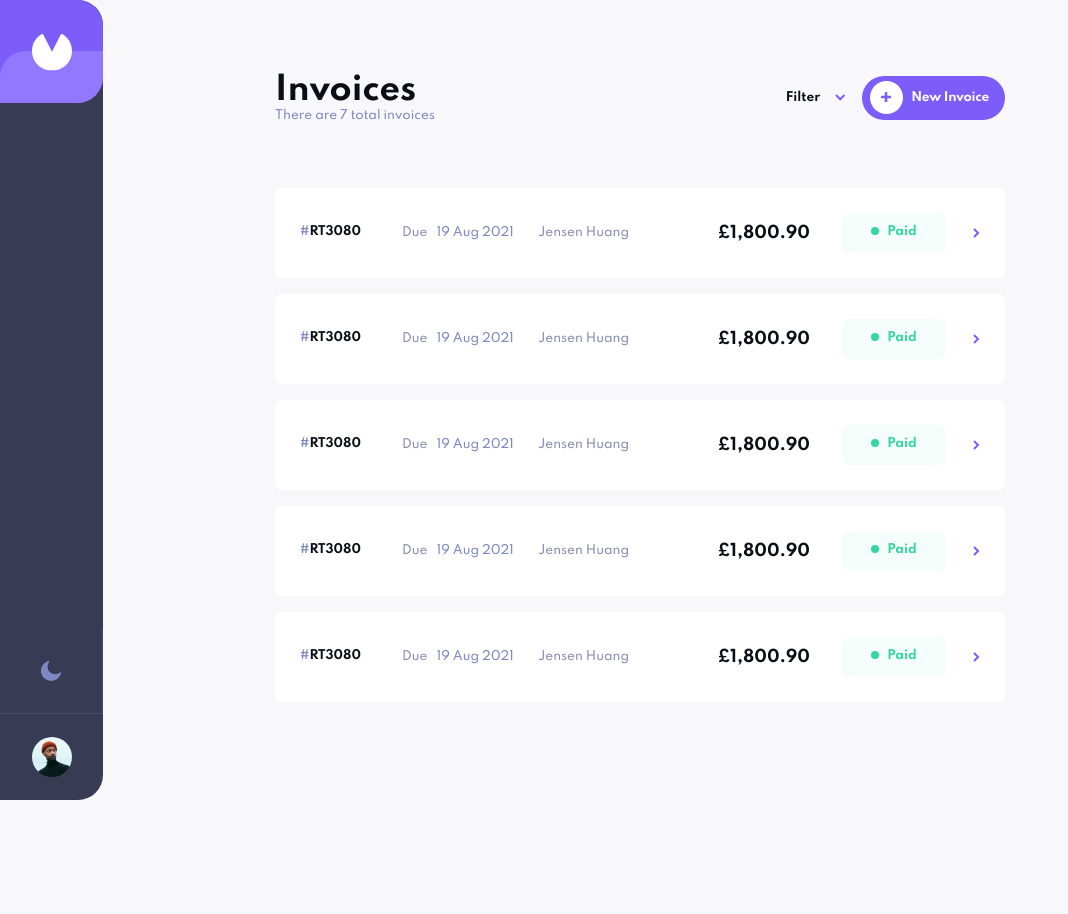
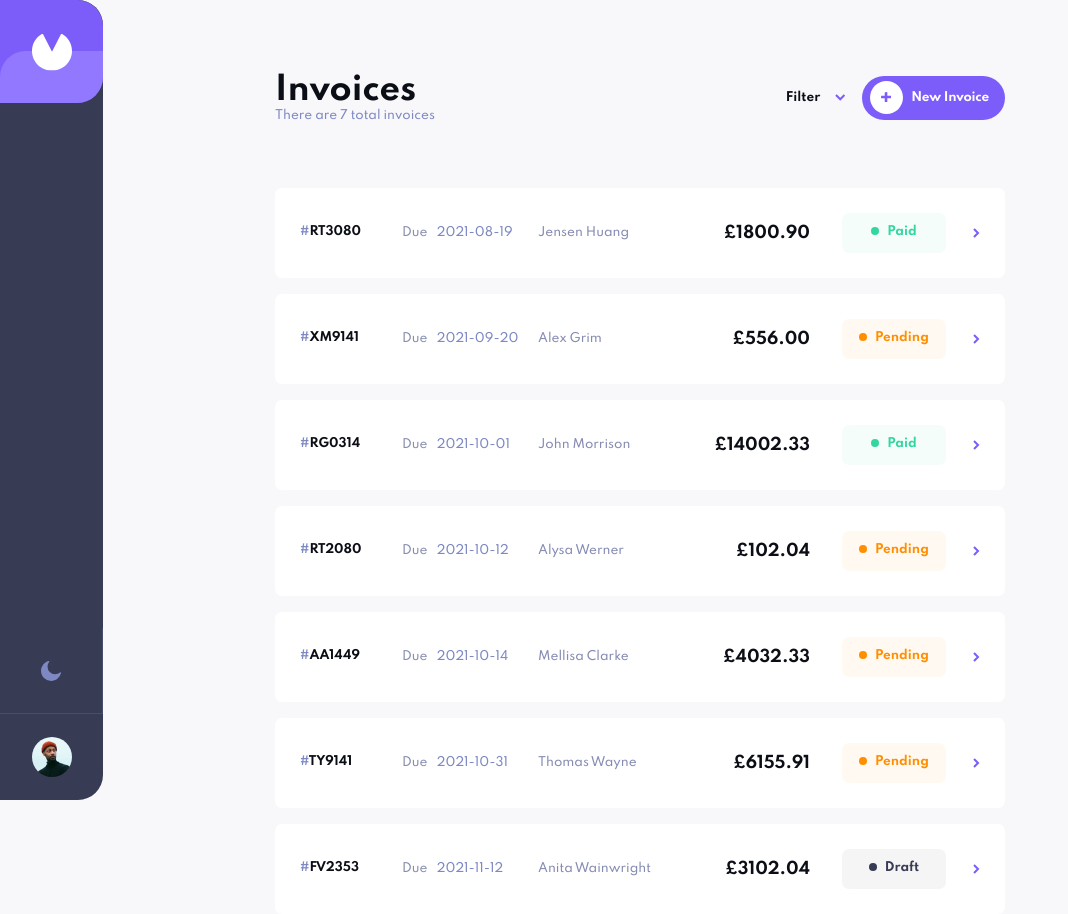
Before and after one commit to androgitai/invoice-app, a React (Create React App) app: page /invoices in a window 1280 px wide. Shown: the top 914 px of the page, without its empty margins (0-1068 px from the left). Before the commit the page ends 800 px from the top, so only its background shows below. Built offline with nearby package versions, Linux system fonts and the light colour scheme.

Commit message:
invoice list connected to store

```diff
--- a/src/components/Invoices/InvoiceItem.js
+++ b/src/components/Invoices/InvoiceItem.js
@@ -6,21 +6,24 @@ import useMediaQuery from '../../hooks/use-media-query';
 
 const InvoiceItem = props => {
   const isTablet = useMediaQuery('(min-width: 768px)');
+  const { invoiceId, paymentDue, clientName, total, status } = props;
 
   return (
+    <div onClick={props.onClick}>
       <Card cardType='grid-invoiceList'>
         <h4 className={classes.item1}>
-        <span>#</span>RT3080
+          <span>#</span>
+          {invoiceId}
         </h4>
-      <p className={classes.item2}>Jensen Huang</p>
+        <p className={classes.item2}>{clientName}</p>
 
         <p className={classes.item3}>
-        <span>Due</span> 19 Aug 2021
+          <span>Due</span> {paymentDue}
         </p>
-      <h3 className={classes.item4}>£1,800.90</h3>
+        <h3 className={classes.item4}>£{total.toFixed(2)}</h3>
 
         <div className={classes.item5}>
-        <StatusPill status='Paid' />
+          <StatusPill status={status} />
         </div>
         {isTablet && (
           <img
@@ -30,6 +33,7 @@ const InvoiceItem = props => {
           />
         )}
       </Card>
+    </div>
   );
 };
 
--- a/src/components/Invoices/InvoicesHead.js
+++ b/src/components/Invoices/InvoicesHead.js
@@ -7,7 +7,7 @@ import Filter from '../UI/Elements/Filter';
 import useMediaQuery from '../../hooks/use-media-query';
 import InvoiceFormModal from '../UI/Modals/InvoiceFormModal';
 
-const InvoicesHead = () => {
+const InvoicesHead = props => {
   const [filterOpen, setFilterOpen] = useState(false);
   const [isInvoiceModalOpen, setIsInvoiceModalOpen] = useState(false);
   const isTablet = useMediaQuery('(min-width: 768px)');
@@ -22,11 +22,20 @@ const InvoicesHead = () => {
 
   return (
     <Fragment>
-      {isInvoiceModalOpen && <InvoiceFormModal formType='new' />}
+      {isInvoiceModalOpen && (
+        <InvoiceFormModal
+          formType='new'
+          onClose={toggleNewInvoiceFormHandler}
+        />
+      )}
       <section className={classes.invoicesheader}>
         <div>
           <h1>Invoices</h1>
-          {isTablet ? <p>There are {7} total invoices</p> : <p>{7} invoices</p>}
+          {isTablet ? (
+            <p>There are {props.totalInvoices} total invoices</p>
+          ) : (
+            <p>{props.totalInvoices} invoices</p>
+          )}
         </div>
         <div className={classes.control}>
           <div className={classes.filterControl}>
--- a/src/components/Invoices/InvoicesList.js
+++ b/src/components/Invoices/InvoicesList.js
@@ -1,14 +1,29 @@
 import classes from './InvoicesList.module.css';
 import InvoiceItem from './InvoiceItem';
+import { useSelector } from 'react-redux';
+import { useNavigate } from 'react-router-dom';
 
 const InvoicesList = () => {
+  const invoices = useSelector(state => state.invoices.invoices);
+  const navigate = useNavigate();
+
+  const openInvoiceDetailsHandler = id => {
+    navigate(`./${id}`);
+  };
+
   return (
     <section className={classes.invoicesList}>
-      <InvoiceItem />
-      <InvoiceItem />
-      <InvoiceItem />
-      <InvoiceItem />
-      <InvoiceItem />
+      {invoices.map(item => (
+        <InvoiceItem
+          key={item.id}
+          invoiceId={item.id}
+          paymentDue={item.paymentDue}
+          clientName={item.clientName}
+          total={item.total}
+          status={item.status}
+          onClick={openInvoiceDetailsHandler.bind(null, item.id)}
+        />
+      ))}
     </section>
   );
 };
--- a/src/pages/InvoicesPage.js
+++ b/src/pages/InvoicesPage.js
@@ -7,11 +7,10 @@ import NoInvoices from '../components/UI/Elements/NoInvoices';
 
 const InvoicesPage = () => {
   const totalInvoices = useSelector(state => state.invoices.totalInvoices);
-  console.log(totalInvoices);
 
   return (
     <Wrapper>
-      <InvoicesHead />
+      <InvoicesHead totalInvoices={totalInvoices} />
       <InvoicesList />
       {!totalInvoices && <NoInvoices />}
     </Wrapper>
```
Lines whose indentation alone changed are shown as unchanged.
